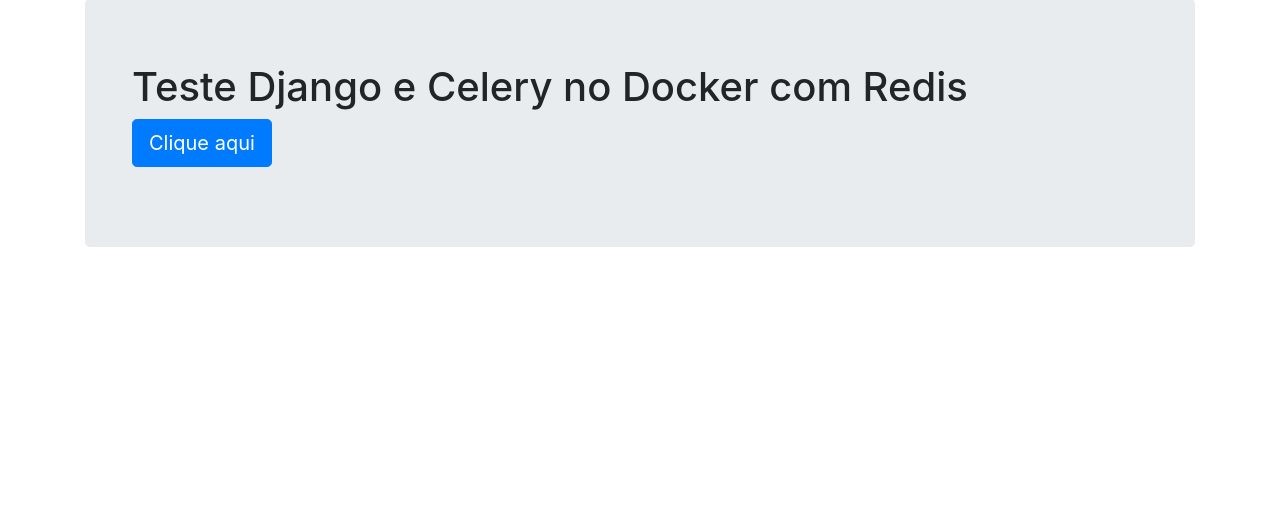
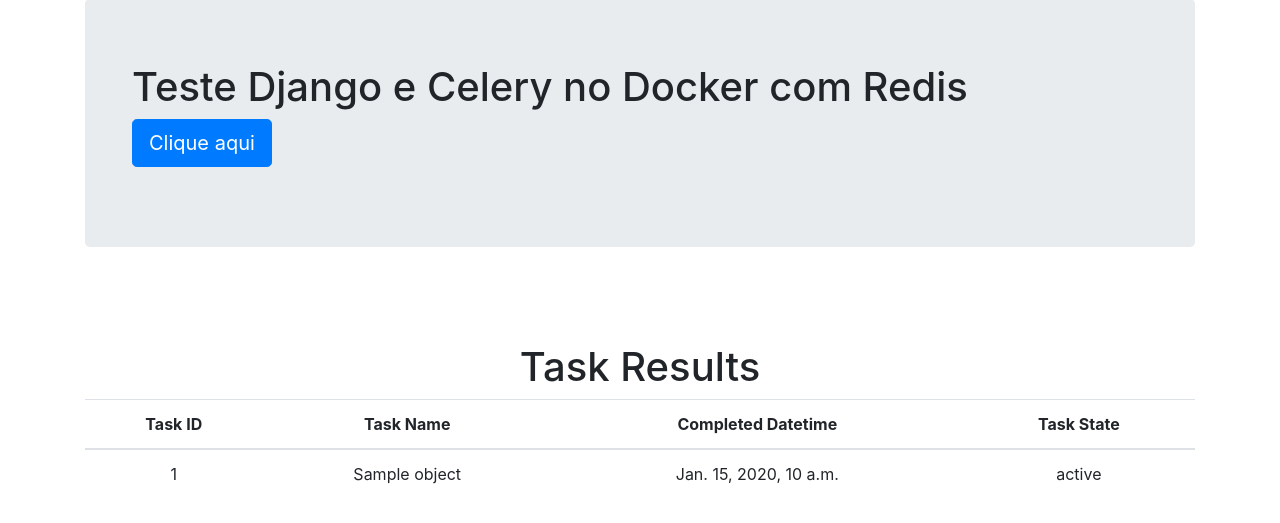
Before and after one commit to rg3915/fullstack-django-vuejs-old, a Django app: template myproject/core/templates/index.html in a window 1280 px wide. Shown: the part 61-584 px from the top of the page. Run offline with Django 3.2, Linux system fonts and the light colour scheme; the template is opened without the code that fills it: most values are stand-ins (such as "Sample title", 1, 10 or a date in 2020); parts of the project's set-up code (start-up, migrations or seed data) failed here and were passed over; some libraries are stand-ins or nearby versions.

Commit message:
Instalando e configurando django-celery-results

```diff
--- a/myproject/core/templates/index.html
+++ b/myproject/core/templates/index.html
@@ -15,4 +15,28 @@
   </div>
 </div>
 
+<div class="text-center mt-5 pt-5">
+    <h1>Task Results</h1>
+    <table class="table">
+      <thead>
+        <tr>
+          <th>Task ID</th>
+          <th>Task Name</th>
+          <th>Completed Datetime</th>
+          <th>Task State</th>
+        </tr>
+      </thead>
+      <tbody>
+        {% for object in object_list %}
+          <tr>
+            <td>{{ object.task_id }}</td>
+            <td>{{ object.task_name }}</td>
+            <td>{{ object.date_done }}</td>
+            <td>{{ object.status }}</td>
+          </tr>
+        {% endfor %}
+      </tbody>
+    </table>
+</div>
+
 {% endblock content %}
--- a/myproject/core/views.py
+++ b/myproject/core/views.py
@@ -1,12 +1,15 @@
 from django.shortcuts import render
 from django.http import HttpResponseRedirect
 from django.urls import reverse
+from django_celery_results.models import TaskResult
 from .tasks import print_numbers
 
 
 def index(request):
+    object_list = TaskResult.objects.all()
+    context = {'object_list': object_list}
     template_name = 'index.html'
-    return render(request, template_name)
+    return render(request, template_name, context)
 
 
 def run_task(request):
--- a/myproject/settings.py
+++ b/myproject/settings.py
@@ -39,7 +39,10 @@
     'django.contrib.sessions',
     'django.contrib.messages',
     'django.contrib.staticfiles',
+    # Others apps
     'django_extensions',
+    'django_celery_results',
+    # My apps
     'myproject.core',
 ]
 
@@ -123,6 +126,8 @@
 CELERY_TASK_SERIALIZER = 'json'
 CELERY_RESULT_SERIALIZER = 'json'
 
+# Django-Celery-results
+CELERY_RESULT_BACKEND = 'django-db'
 
 # Static files (CSS, JavaScript, Images)
 # https://docs.djangoproject.com/en/2.2/howto/static-files/
```
Also changed, not shown: requirements.txt (+1 -7 lines), README.md.
